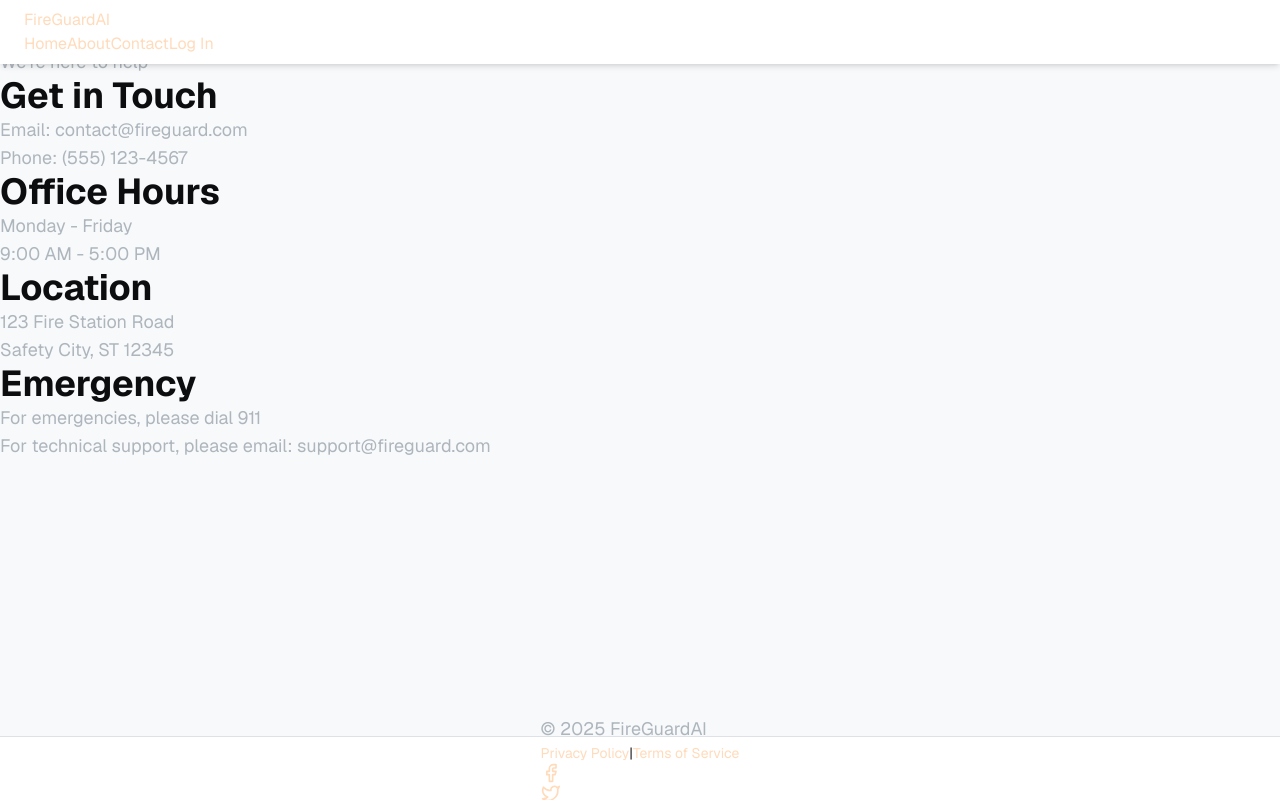
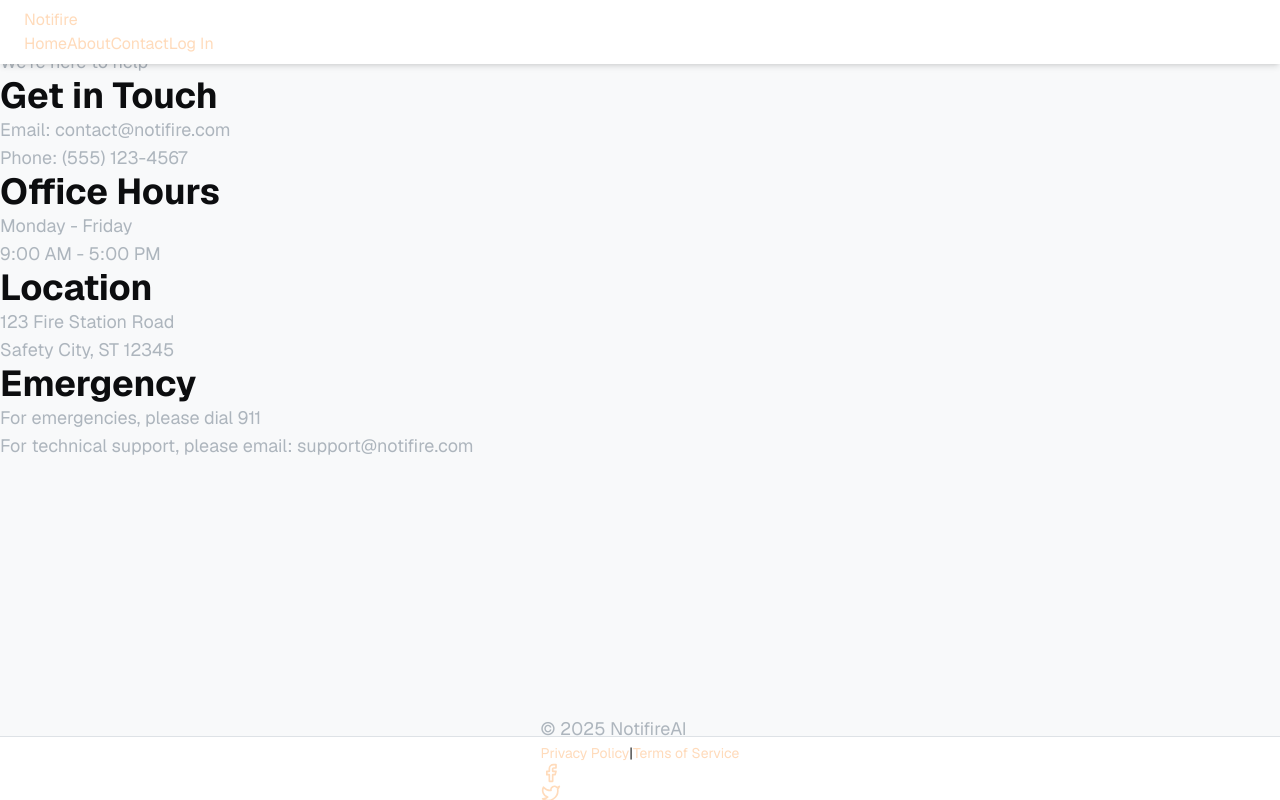
Before and after one commit to arisingh8/NotiFire, a Next.js app in the folder frontend/fireguard/: page /contact in a window 1280 px wide. Built offline with nearby package versions, Linux system fonts and the light colour scheme; no server answers.

Commit message:
mod to be notifire instead of fireguard

```diff
--- a/frontend/fireguard/package.json
+++ b/frontend/fireguard/package.json
@@ -1,5 +1,5 @@
 {
-  "name": "fireguard",
+  "name": "notifire",
   "version": "0.1.0",
   "private": true,
   "scripts": {
--- a/frontend/fireguard/src/app/about/page.tsx
+++ b/frontend/fireguard/src/app/about/page.tsx
@@ -18,7 +18,7 @@ export default function About() {
         <div className="bg-gray-800 rounded-lg shadow-xl p-8 space-y-6">
           <div className="space-y-4">
             <p className="text-[#ffdbbb] font-[family-name:var(--font-eb-garamond)] text-lg">
-              FireGuard is a comprehensive fire safety management system designed to
+              Notifire is a comprehensive fire safety management system designed to
               protect communities and save lives.
             </p>
 
--- a/frontend/fireguard/src/app/contact/page.tsx
+++ b/frontend/fireguard/src/app/contact/page.tsx
@@ -23,7 +23,7 @@ export default function Contact() {
                   Get in Touch
                 </h2>
                 <p className="text-[#ffdbbb] font-[family-name:var(--font-eb-garamond)]">
-                  Email: contact@fireguard.com
+                  Email: contact@notifire.com
                 </p>
                 <p className="text-[#ffdbbb] font-[family-name:var(--font-eb-garamond)]">
                   Phone: (555) 123-4567
@@ -69,7 +69,7 @@ export default function Contact() {
 
           <div className="pt-6 border-t border-gray-700">
             <p className="text-gray-400 text-center font-[family-name:var(--font-eb-garamond)]">
-              For technical support, please email: support@fireguard.com
+              For technical support, please email: support@notifire.com
             </p>
           </div>
         </div>
--- a/frontend/fireguard/src/app/sections/footer/index.tsx
+++ b/frontend/fireguard/src/app/sections/footer/index.tsx
@@ -11,7 +11,7 @@ const Footer: React.FC = () => {
         <div className={FooterStyles.content}>
           {/* Copyright */}
           <p className={FooterStyles.copyright}>
-            &copy; {new Date().getFullYear()} FireGuardAI
+            &copy; {new Date().getFullYear()} NotifireAI
           </p>
 
           {/* Navigation Links */}
--- a/frontend/fireguard/src/app/sections/header/index.tsx
+++ b/frontend/fireguard/src/app/sections/header/index.tsx
@@ -55,7 +55,7 @@ const Header: React.FC = () => {
       <div className={HeaderStyles.wrapper}>
         <div className={HeaderStyles.nav}>
           <Link href="/" className={HeaderStyles.logo}>
-            FireGuardAI
+            Notifire
           </Link>
 
           <div className={HeaderStyles.links}>
--- a/frontend/fireguard/src/app/signup/page.tsx
+++ b/frontend/fireguard/src/app/signup/page.tsx
@@ -90,7 +90,7 @@ export default function SignUpPage() {
             Create Account
           </h1>
           <p className="text-gray-400 font-[family-name:var(--font-eb-garamond)]">
-            Join FireGuard today
+            Join Notifire today
           </p>
         </div>
 
```
Also changed, not shown: 2 other files (tests, documents, lock files or other folders).
